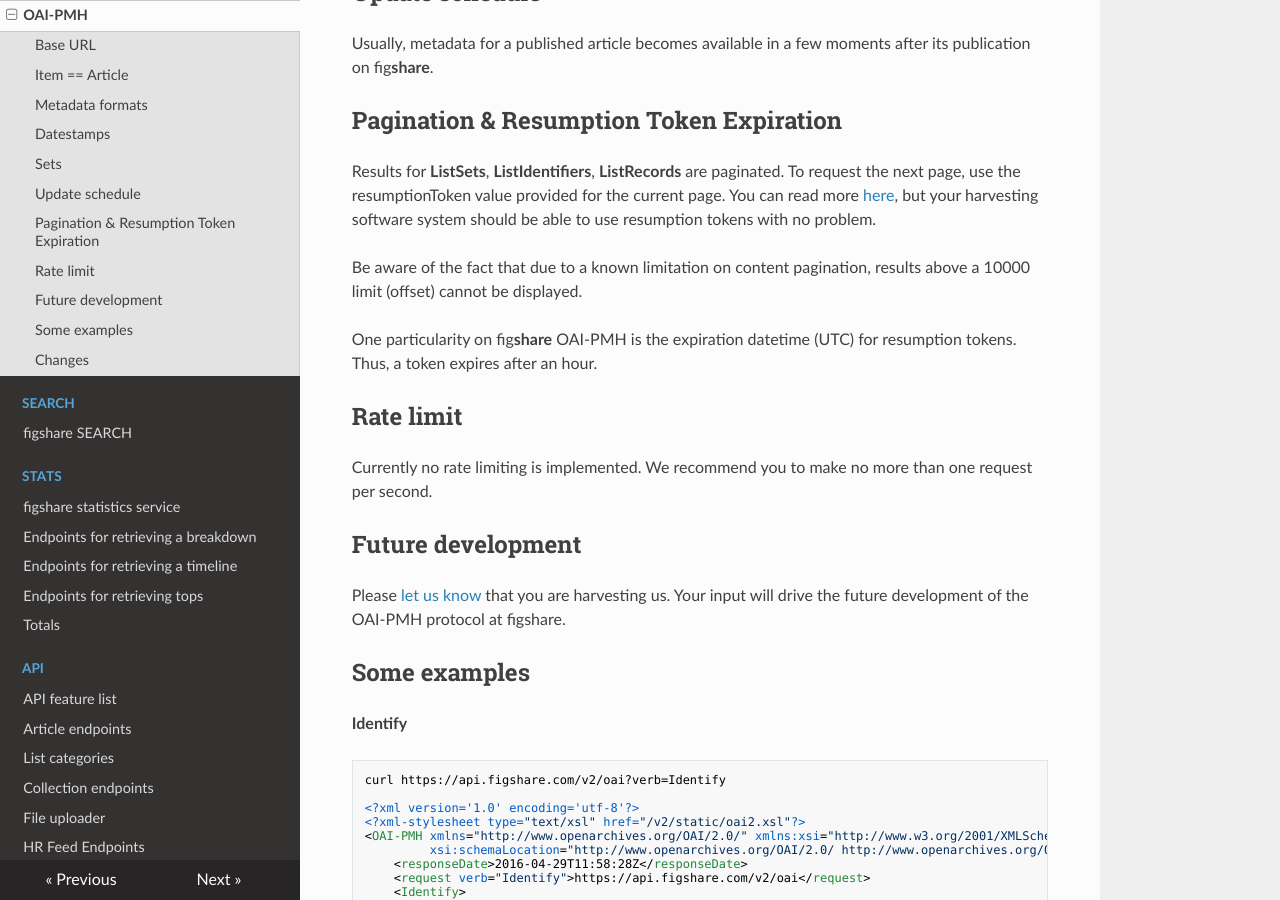
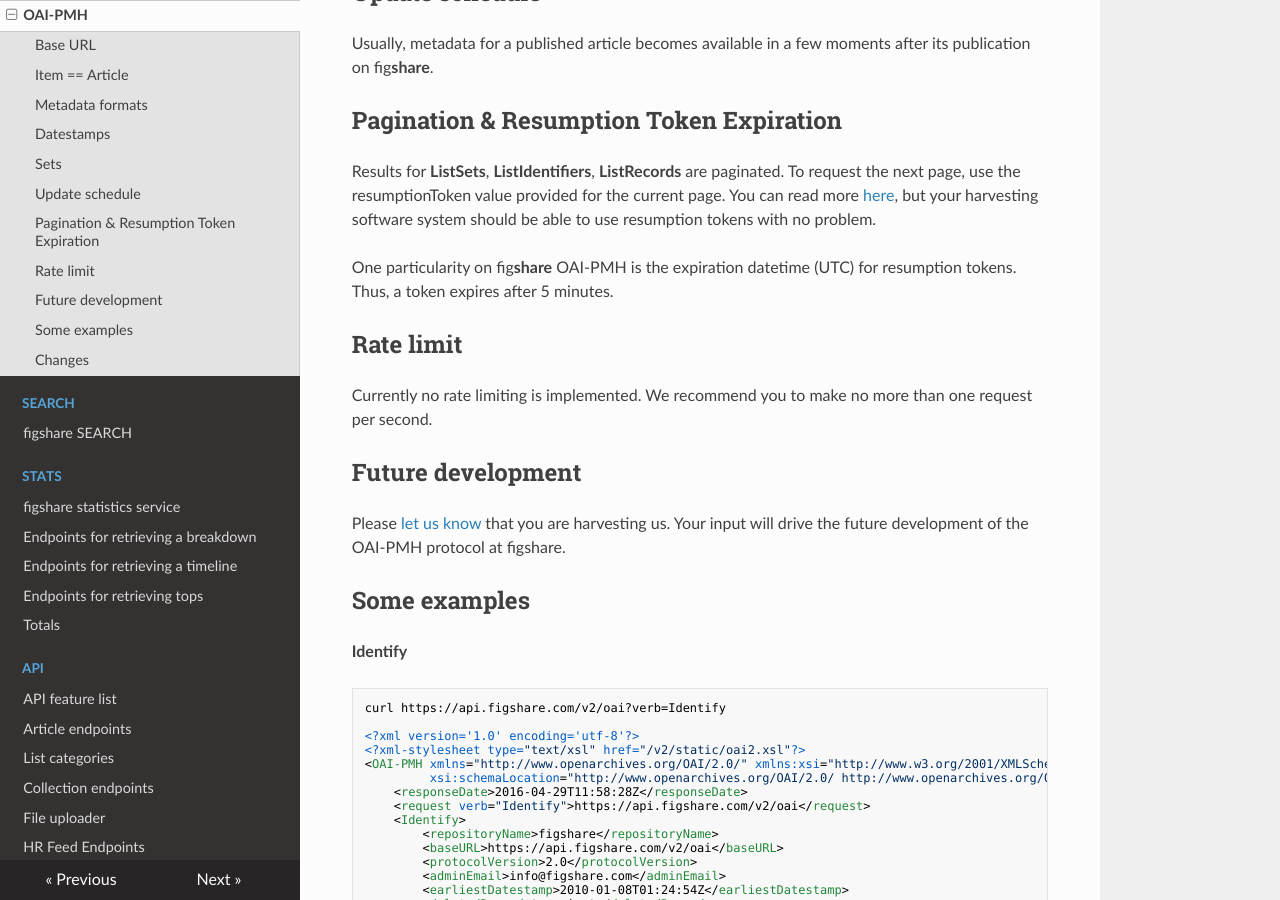
Before and after one commit to figshare/user_documentation, an MkDocs documentation site: the page built from docs/OAI-PMH/index.md, in a window 1280 px wide and 900 px high, scrolled down 2233 px. Built offline with MkDocs 1.6.1, drawn with Linux system fonts in a browser that asks for light colours; nearby versions of some CDN libraries.

Commit message:
OAI-PMH: Remove 10000, Modify ExpirationTime to 5 minutes

```diff
--- a/docs/OAI-PMH/index.md
+++ b/docs/OAI-PMH/index.md
@@ -140,10 +140,9 @@
 but your harvesting software system should be able to use resumption tokens with
 no problem.
 
-Be aware of the fact that due to a known limitation on content pagination, results above a 10000 limit (offset) cannot be displayed.
 
 One particularity on fig**share** OAI-PMH is the expiration datetime (UTC) for
-resumption tokens. Thus, a token expires after an hour.
+resumption tokens. Thus, a token expires after 5 minutes.
 
 
 ## Rate limit
```
